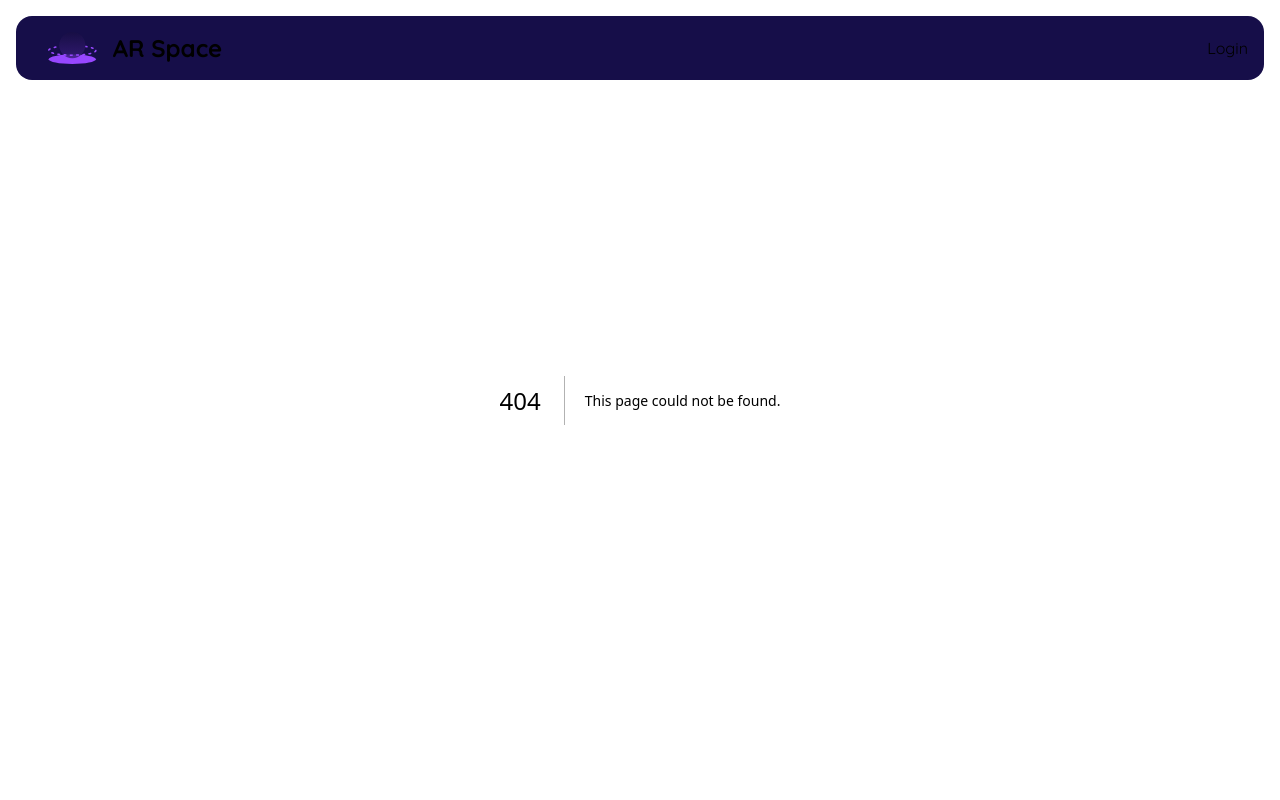
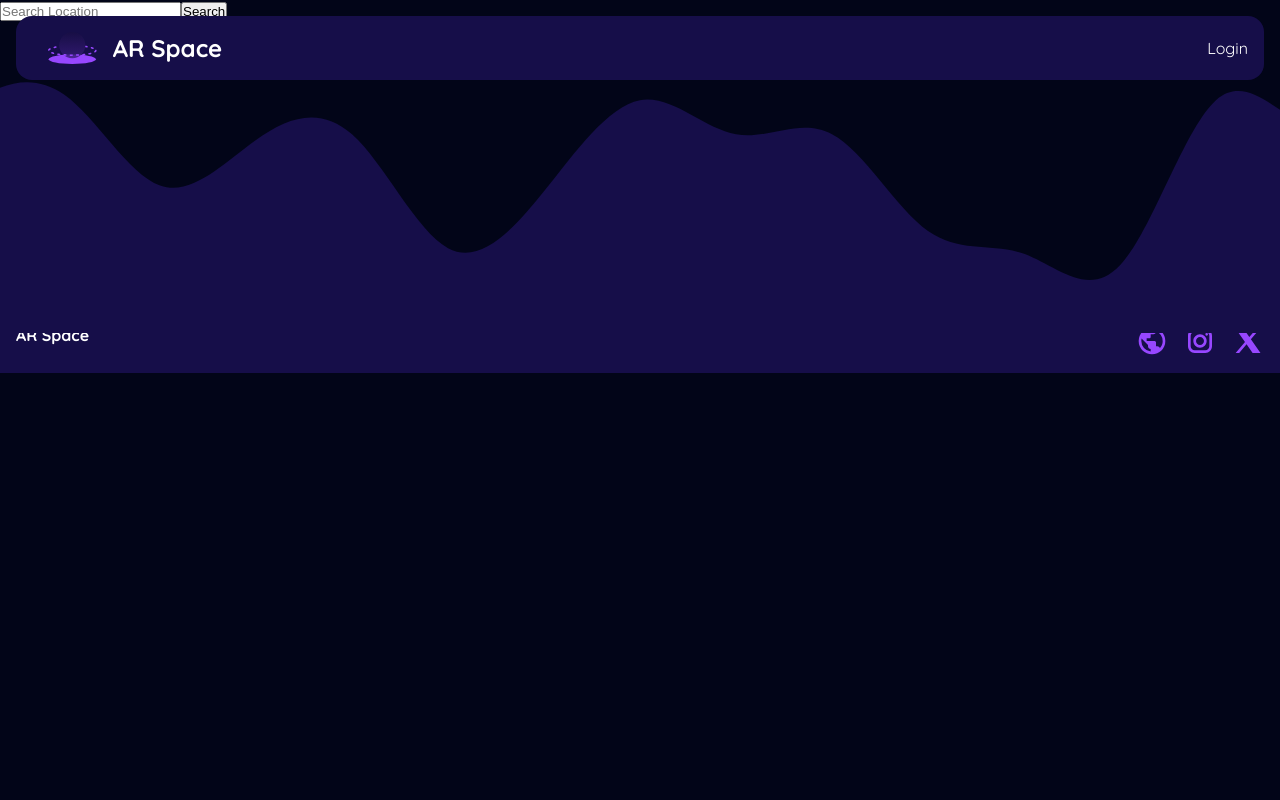
Before and after one commit to aswnss-m/arspace_web, a Next.js app: page /geo_spatial in a window 1280 px wide. Before the commit this address had no page. Shown: the top 800 px of the page. Built offline with nearby package versions, Linux system fonts and the light colour scheme.

Commit message:
added maps page template

```diff
--- /dev/null
+++ b/app/geo_spatial/page.js
@@ -0,0 +1,20 @@
+import "./page.css"
+
+function page() {
+  return (
+    <div className="tool-container">
+      <div className="map-container">
+        <form className="form">
+            <input type="text" placeholder="Search Location" required/>
+            <input type="submit" value="Search" />
+        </form>
+        <div className="map"></div>
+        <div className="flow-container">
+
+        </div>
+      </div>
+    </div>
+  )
+}
+
+export default page
```
Also changed, not shown: app/geo_spatial/components/Flow/Flow.js (added, +11 -0 lines), app/geo_spatial/components/Map/Map.js (added, +13 -0 lines), app/geo_spatial/components/Flow/Flow.css (added), app/geo_spatial/components/Map/Map.css (added), app/geo_spatial/page.css (added).
